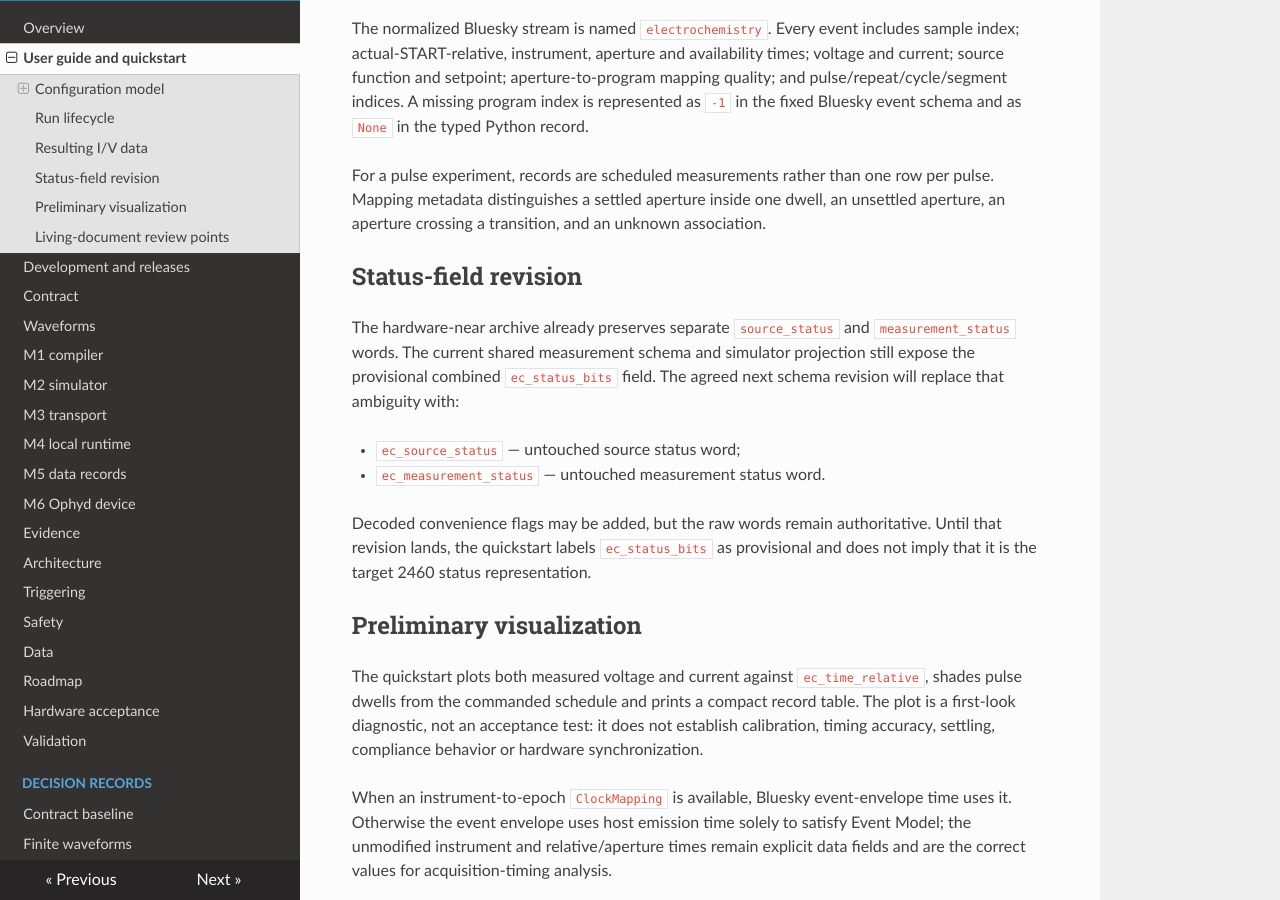
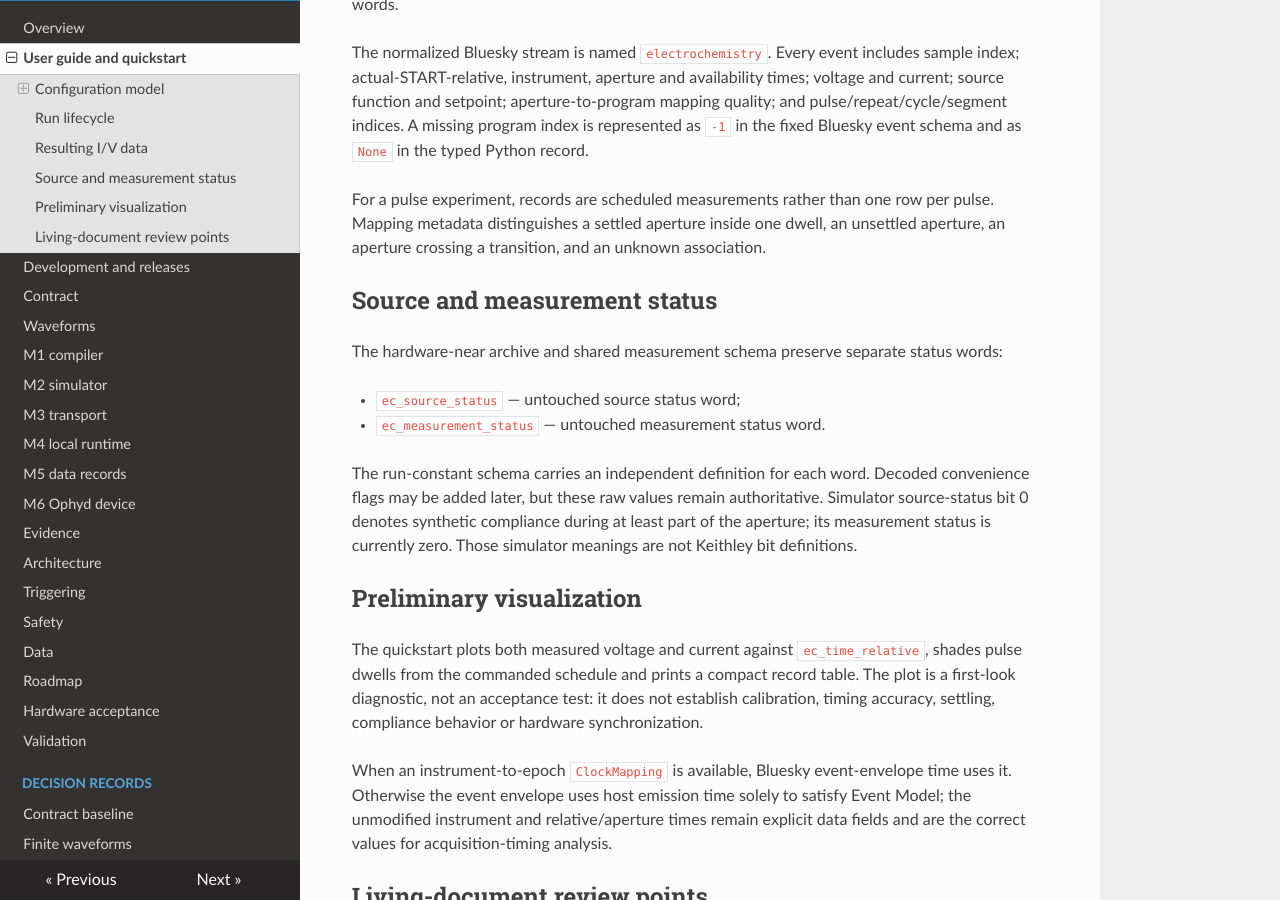
Before and after one commit to BAMresearch/ophyd-electrochemistry, an MkDocs documentation site: the page built from docs/user-guide.md, in a window 1280 px wide and 900 px high, scrolled down 3366 px. Built offline with MkDocs 1.6.1, drawn with Linux system fonts in a browser that asks for light colours; nearby versions of some CDN libraries; some of the changed text lies outside the part shown.

Commit message:
Schema updated for more detailed sourcemeter status flags

```diff
--- a/docs/m6-device.md
+++ b/docs/m6-device.md
@@ -79,7 +79,8 @@ data fields. Such events must not be treated as epoch-correlated measurements.
 
 ## Deliberate target boundary
 
-The packaged 2460 runtime returns current readback, measured voltage, status bits
+The packaged 2460 runtime returns current readback, measured voltage, separate
+source and measurement status words
 and a `relativetimestamps` value whose first record is zero. That establishes a
 first-reading-relative buffer clock, not actual START or the integration aperture.
 The public M5 schema requires actual-START-relative aperture meaning. Therefore
--- a/docs/user-guide.md
+++ b/docs/user-guide.md
@@ -110,7 +110,9 @@ before, after = ec.configure({"collection_chunk_records": 512})
 It is limited to 1–4096 records and cannot be changed during an active
 acquisition. `read_configuration()` currently reports the backend, host polling
 and completion timeouts, chunk size, start mode, commissioned START edge and
-acquisition ID. The target backend should additionally report model, serial,
+acquisition ID. The run descriptor also records the measurement-schema ID and,
+once retained data are available, the definitions of both status words. The
+target backend should additionally report model, serial,
 firmware, terminals, sense, off mode, safety/capability profile and complete
 measurement settings.
 
@@ -178,19 +180,19 @@ per pulse. Mapping metadata distinguishes a settled aperture inside one dwell,
 an unsettled aperture, an aperture crossing a transition, and an unknown
 association.
 
-## Status-field revision
+## Source and measurement status
 
-The hardware-near archive already preserves separate `source_status` and
-`measurement_status` words. The current shared measurement schema and simulator
-projection still expose the provisional combined `ec_status_bits` field. The
-agreed next schema revision will replace that ambiguity with:
+The hardware-near archive and shared measurement schema preserve separate
+status words:
 
 - `ec_source_status` — untouched source status word;
 - `ec_measurement_status` — untouched measurement status word.
 
-Decoded convenience flags may be added, but the raw words remain authoritative.
-Until that revision lands, the quickstart labels `ec_status_bits` as provisional
-and does not imply that it is the target 2460 status representation.
+The run-constant schema carries an independent definition for each word.
+Decoded convenience flags may be added later, but these raw values remain
+authoritative. Simulator source-status bit 0 denotes synthetic compliance during
+at least part of the aperture; its measurement status is currently zero. Those
+simulator meanings are not Keithley bit definitions.
 
 ## Preliminary visualization
 
```
Also changed, not shown: other parts of docs/m6-device.md (+1 -1 lines), CHANGELOG.md (+5 -3 lines), docs/data-contract.md (+6 -2 lines), docs/m2-simulator.md (+4 -2 lines), docs/m5-data.md (+7 -3 lines), docs/validation.md (+5 -5 lines), 8 other files.
